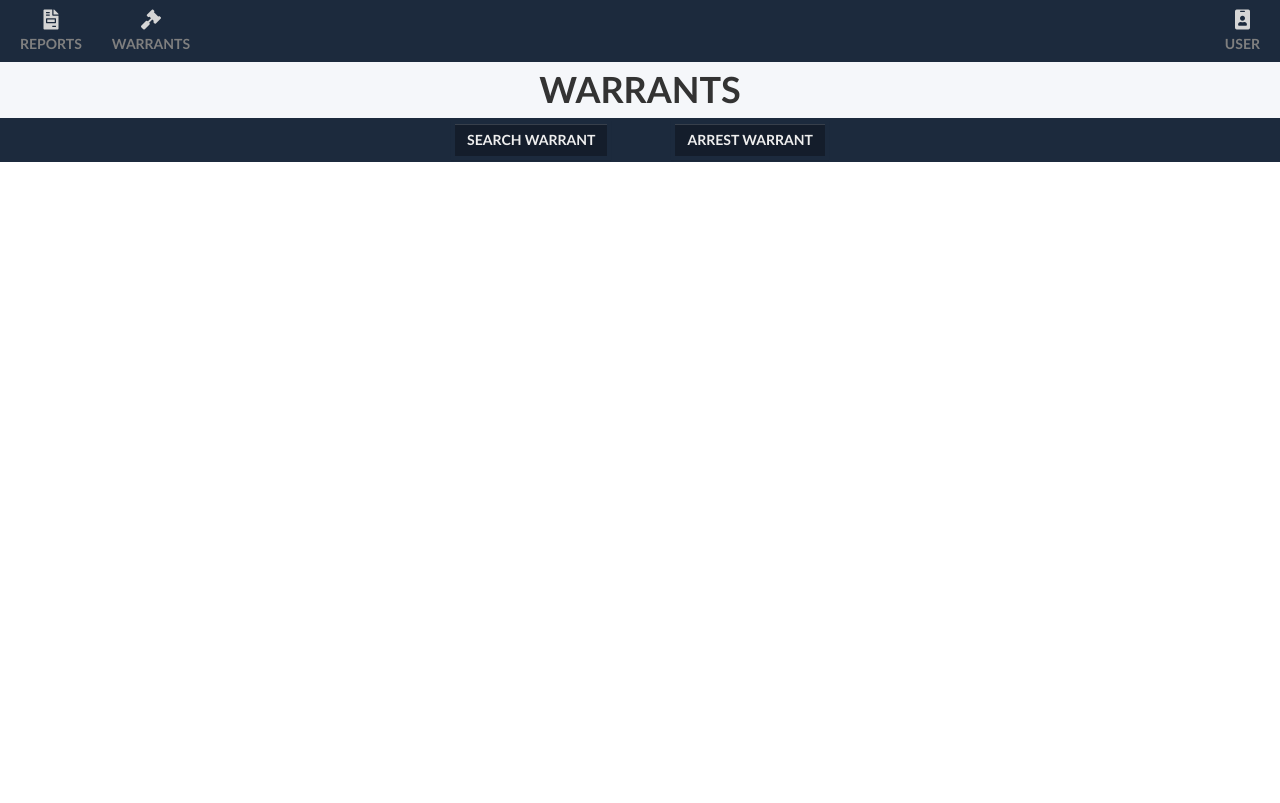
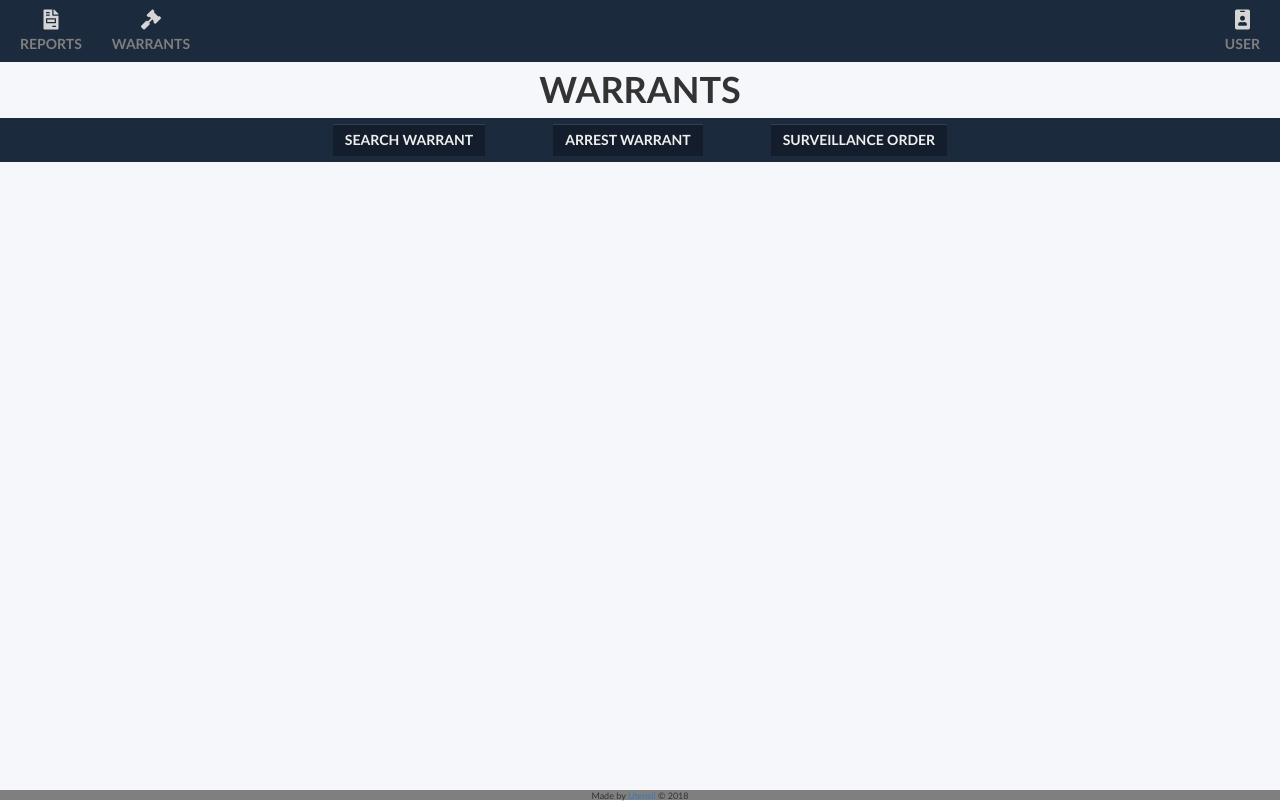
Before and after one commit to Smally1997/LSPD-Helper, a React (Create React App) app: page /#/warrants in a window 1280 px wide. Built offline with nearby package versions, Linux system fonts and the light colour scheme.

Commit message:
Simple footer, dynamic height for main content, other styling and struc

```diff
--- a/src/App.js
+++ b/src/App.js
@@ -1,15 +1,32 @@
 import React, { Component } from "react";
 import Navbar from "./components/navbar/navbar";
+import { Footer } from "./components/footer/footer";
 import Main from "./Main.js";
 import { UserContextProvider } from "./UserContext";
+import $ from "jquery";
+class App extends Component {
+  constructor(props) {
+    super(props);
+    this.state = {
+      mainMinHeight: ""
+    };
+  }
+  componentDidMount() {
+    const navHeight = $("#navbar").innerHeight();
+    const footerHeight = $("#footer").innerHeight();
 
-class App extends Component {
+    const mainMinHeight = `calc(100vh - ${navHeight}px - ${footerHeight}px)`;
+    if (this.state.mainMinHeight != mainMinHeight) {
+      this.setState({ mainMinHeight });
+    }
+  }
   render() {
     return (
       <div>
         <UserContextProvider>
           <Navbar />
-          <Main />
+          <Main styles={{ minHeight: this.state.mainMinHeight }} />
+          <Footer />
         </UserContextProvider>
       </div>
     );
--- a/src/Main.js
+++ b/src/Main.js
@@ -5,8 +5,8 @@ import User from "../src/components/user/user";
 import Warrants from "../src/components/warrants/warrants";
 import Reports from "../src/components/reports/reports";
 
-const Main = () => (
-  <main>
+const Main = ({ styles }) => (
+  <main style={styles}>
     <Switch>
       <Route exact path="/" component={Home} />
       <Route path="/user" component={User} />
--- a/src/components/category-page/category-page.css
+++ b/src/components/category-page/category-page.css
@@ -1,7 +1,3 @@
-#page {
-  background-color: #f5f7fa;
-}
-
 #page h1.header {
   padding: 0.8rem 0;
   margin: 0;
--- /dev/null
+++ b/src/components/footer/footer.css
@@ -0,0 +1,6 @@
+#footer {
+  text-align: center;
+  font-size: 0.9rem;
+  background-color: #7f7f7f;
+  height: 1rem;
+}
--- /dev/null
+++ b/src/components/footer/footer.js
@@ -0,0 +1,14 @@
+import React from "react";
+import "./footer.css";
+
+export const Footer = () => {
+  return (
+    <div id="footer">
+      Made by{" "}
+      <a href="https://pd.lsgov.io/forum/memberlist.php?mode=viewprofile&u=71969">
+        Utensil
+      </a>{" "}
+      &copy; {new Date().getFullYear()}
+    </div>
+  );
+};
--- a/src/components/form-selector/form-selector.css
+++ b/src/components/form-selector/form-selector.css
@@ -4,6 +4,7 @@
   display: flex;
   justify-content: center;
   padding: 0.2rem 0;
+  flex-wrap: wrap;
 }
 
 .form-selector .btn.btn-default {
--- /dev/null
+++ b/src/components/warrants/surveillance_order/surveillance_order_form.js
@@ -0,0 +1,6 @@
+import React from "react";
+const SurveillanceOrderForm = () => {
+  return <div id="form">SURVEILLANCE WARRANT FORM</div>;
+};
+
+export default SurveillanceOrderForm;
--- a/src/components/warrants/warrants.js
+++ b/src/components/warrants/warrants.js
@@ -2,9 +2,15 @@ import React, { Component, Fragment } from "react";
 import CategoryPage from "../category-page/category-page";
 import ArrestWarrantForm from "./arrest_warrants/arrest_warrant_form";
 import SearchWarrantForm from "./search_warrants/search_warrant_form";
+import SurveillanceOrderForm from "./surveillance_order/surveillance_order_form";
 const formItems = [
   { text: "SEARCH WARRANT", id: "searchWarrant", form: SearchWarrantForm },
-  { text: "ARREST WARRANT", id: "arrestWarrant", form: ArrestWarrantForm }
+  { text: "ARREST WARRANT", id: "arrestWarrant", form: ArrestWarrantForm },
+  {
+    text: "SURVEILLANCE ORDER",
+    id: "surveillanceOrder",
+    form: SurveillanceOrderForm
+  }
 ];
 
 class Warrants extends Component {
--- a/src/styles.css
+++ b/src/styles.css
@@ -4,6 +4,14 @@ body {
 .App {
   font-family: sans-serif;
   text-align: center;
+}
+main {
+  background-color: #f5f7fa;
+}
+/* Pages */
+#page {
+  display: flex;
+  flex-direction: column;
 }
 
 /* Forms */
```
